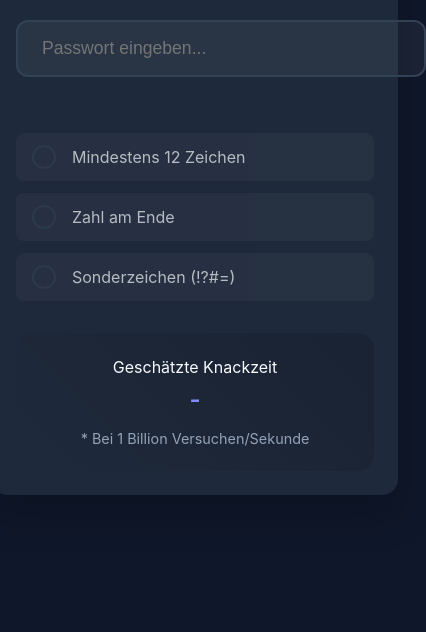
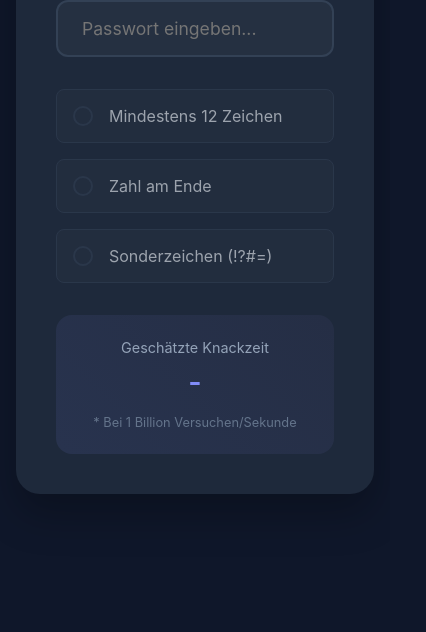
Before and after one commit to LegoPuck-orginal/pass_check, a plain HTML site: page index.html in a window 390 px wide. Shown: the part 244-876 px from the top of the page, 426 px wide, since content can reach past the window. After the commit the page ends 844 px from the top, so only its background shows below. Drawn offline with Linux system fonts and the light colour scheme.

Commit message:
Refactor HTML and CSS for improved UI design and password strength estimation functionality

```diff
--- a/index.html
+++ b/index.html
@@ -3,21 +3,27 @@
 <head>
     <meta charset="UTF-8">
     <meta name="viewport" content="width=device-width, initial-scale=1.0">
-    <title>Passwort-Sicherheitscheck</title>
+    <title>SecurePass | Passwort-Analyse</title>
     <style>
         :root {
-            --background: #0f172a;
+            --bg: #0f172a;
             --surface: #1e293b;
             --primary: #818cf8;
             --success: #34d399;
-            --text: #f8fafc;
+            --text: #f1f5f9;
+            --border: #334155;
+        }
+
+        * {
+            margin: 0;
+            padding: 0;
+            box-sizing: border-box;
+            font-family: 'Inter', system-ui;
         }
 
         body {
-            margin: 0;
             min-height: 100vh;
-            background: var(--background);
-            font-family: 'Inter', system-ui;
+            background: var(--bg);
             color: var(--text);
             display: grid;
             place-items: center;
@@ -28,41 +34,44 @@
             background: var(--surface);
             padding: 2.5rem;
             border-radius: 1.5rem;
-            box-shadow: 0 20px 40px rgba(0,0,0,0.2);
             width: 100%;
-            max-width: 480px;
+            max-width: 500px;
+            box-shadow: 0 20px 40px rgba(0,0,0,0.25);
         }
 
-        h1 {
+        .header {
             text-align: center;
-            margin: 0 0 2rem 0;
+            margin-bottom: 2rem;
+        }
+
+        .header h1 {
             font-size: 1.8rem;
             background: linear-gradient(45deg, var(--primary), #a78bfa);
             -webkit-background-clip: text;
             -webkit-text-fill-color: transparent;
+            margin-bottom: 0.5rem;
         }
 
         .password-input {
             width: 100%;
             padding: 1rem 1.5rem;
             font-size: 1.1rem;
-            border: 2px solid #334155;
+            border: 2px solid var(--border);
             border-radius: 0.75rem;
-            background: rgba(255,255,255,0.05);
+            background: rgba(255,255,255,0.03);
             color: var(--text);
-            margin-bottom: 1.5rem;
             transition: all 0.2s ease;
         }
 
         .password-input:focus {
             outline: none;
             border-color: var(--primary);
-            box-shadow: 0 0 0 3px rgba(129,140,248,0.2);
+            box-shadow: 0 0 0 3px rgba(129,140,248,0.15);
         }
 
-        .criteria-list {
+        .criteria-grid {
             display: grid;
-            gap: 0.75rem;
+            gap: 1rem;
             margin: 2rem 0;
         }
 
@@ -70,25 +79,28 @@
             display: flex;
             align-items: center;
             gap: 1rem;
-            padding: 0.75rem 1rem;
-            background: rgba(255,255,255,0.05);
+            padding: 1rem;
+            background: rgba(255,255,255,0.03);
             border-radius: 0.5rem;
-            opacity: 0.7;
+            border: 1px solid var(--border);
+            opacity: 0.6;
             transition: all 0.2s ease;
         }
 
         .criterion.valid {
             opacity: 1;
-            background: rgba(52,211,153,0.1);
+            border-color: var(--success);
+            background: rgba(52,211,153,0.05);
         }
 
         .checkmark {
-            width: 1.25rem;
-            height: 1.25rem;
-            border: 2px solid #334155;
+            width: 20px;
+            height: 20px;
             border-radius: 50%;
-            display: grid;
-            place-items: center;
+            border: 2px solid var(--border);
+            display: flex;
+            align-items: center;
+            justify-content: center;
         }
 
         .criterion.valid .checkmark {
@@ -96,41 +108,55 @@
             border-color: transparent;
         }
 
+        .checkmark::after {
+            content: '✓';
+            color: white;
+            font-size: 0.7rem;
+            opacity: 0;
+            transition: opacity 0.2s ease;
+        }
+
+        .criterion.valid .checkmark::after {
+            opacity: 1;
+        }
+
         .crack-time {
             text-align: center;
             padding: 1.5rem;
-            background: linear-gradient(45deg, var(--surface), #1a2333);
+            background: linear-gradient(45deg, rgba(129,140,248,0.1), rgba(167,139,250,0.05));
             border-radius: 1rem;
             margin-top: 2rem;
         }
 
+        .crack-time-label {
+            color: #94a3b8;
+            font-size: 0.9rem;
+        }
+
         .crack-time-value {
-            font-size: 1.5rem;
+            font-size: 1.8rem;
             font-weight: 600;
             margin: 0.5rem 0;
             color: var(--primary);
         }
 
         .disclaimer {
-            font-size: 0.9rem;
-            color: #94a3b8;
+            font-size: 0.8rem;
+            color: #64748b;
             margin-top: 1rem;
-        }
-
-        @media (max-width: 480px) {
-            .container {
-                padding: 1.5rem;
-                border-radius: 1rem;
-            }
         }
     </style>
 </head>
 <body>
     <div class="container">
-        <h1>🔐 Passwort-Sicherheitscheck</h1>
+        <div class="header">
+            <h1>🔒 SecurePass</h1>
+            <p class="disclaimer">Keine Daten werden gespeichert</p>
+        </div>
+
         <input type="text" class="password-input" placeholder="Passwort eingeben..." autocomplete="off">
 
-        <div class="criteria-list">
+        <div class="criteria-grid">
             <div class="criterion">
                 <div class="checkmark"></div>
                 <span>Mindestens 12 Zeichen</span>
@@ -146,7 +172,7 @@
         </div>
 
         <div class="crack-time">
-            <div>Geschätzte Knackzeit</div>
+            <div class="crack-time-label">Geschätzte Knackzeit</div>
             <div class="crack-time-value" id="crackTime">-</div>
             <div class="disclaimer">* Bei 1 Billion Versuchen/Sekunde</div>
         </div>
@@ -159,19 +185,63 @@
             { check: pw => /[!?#=]/.test(pw) }
         ];
 
+        function calculateEntropy(password) {
+            let charset = 0;
+            if (/[a-z]/.test(password)) charset += 26;
+            if (/[A-Z]/.test(password)) charset += 26;
+            if (/\d/.test(password)) charset += 10;
+            if (/[!?#=]/.test(password)) charset += 10;
+
+            return password.length * Math.log2(charset || 1);
+        }
+
+        function estimateCrackTime(entropy) {
+            const guessesPerSecond = 1e12;
+            const seconds = Math.pow(2, entropy) / guessesPerSecond;
+
+            const units = [
+                { limit: 1, unit: "Sofort" },
+                { limit: 60, unit: "Sekunden" },
+                { limit: 3600, unit: "Stunden" },
+                { limit: 86400, unit: "Tagen" },
+                { limit: 2592000, unit: "Monaten" },
+                { limit: 31536000, unit: "Jahren" },
+                { limit: Infinity, unit: "Jahrhunderten" }
+            ];
+
+            let time = seconds;
+            for (const unit of units) {
+                if (time < unit.limit) {
+                    return unit.unit === "Sofort"
+                        ? unit.unit
+                        : `${Math.ceil(time)} ${unit.unit}`;
+                }
+                time /= unit.limit;
+            }
+            return "Mehrere Jahrhunderte";
+        }
+
         function updateUI(password) {
+            // Kriterien aktualisieren
             document.querySelectorAll('.criterion').forEach((el, index) => {
-                el.classList.toggle('valid', criteria[index].check(password));
+                const isValid = criteria[index].check(password);
+                el.classList.toggle('valid', isValid);
             });
 
-            // Knackzeit-Berechnung hier einfügen
-            document.getElementById('crackTime').textContent =
-                password ? calculateCrackTime(password) : '-';
+            // Knackzeit berechnen
+            const crackTime = password
+                ? estimateCrackTime(calculateEntropy(password))
+                : "-";
+
+            document.getElementById('crackTime').textContent = crackTime;
         }
 
         document.querySelector('.password-input').addEventListener('input', (e) => {
             updateUI(e.target.value);
         });
+
+        // Initialer Status
+        updateUI('');
     </script>
 </body>
 </html>
```
